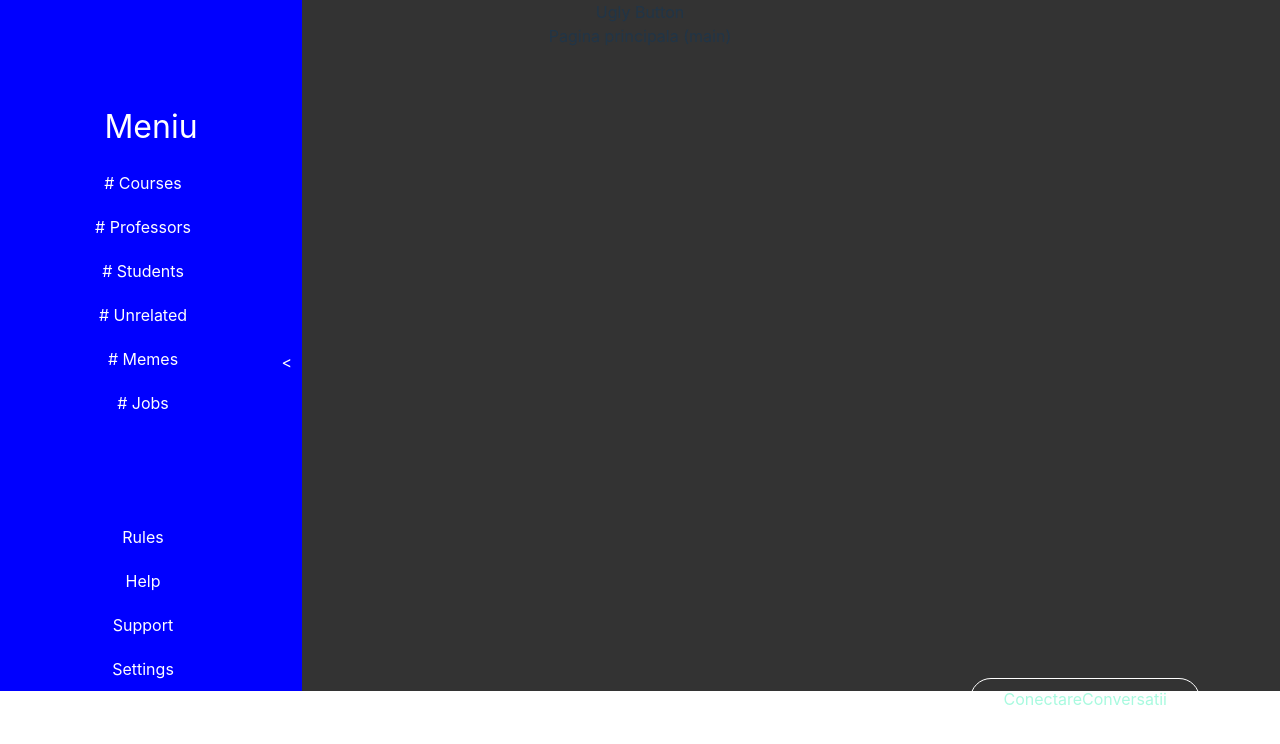
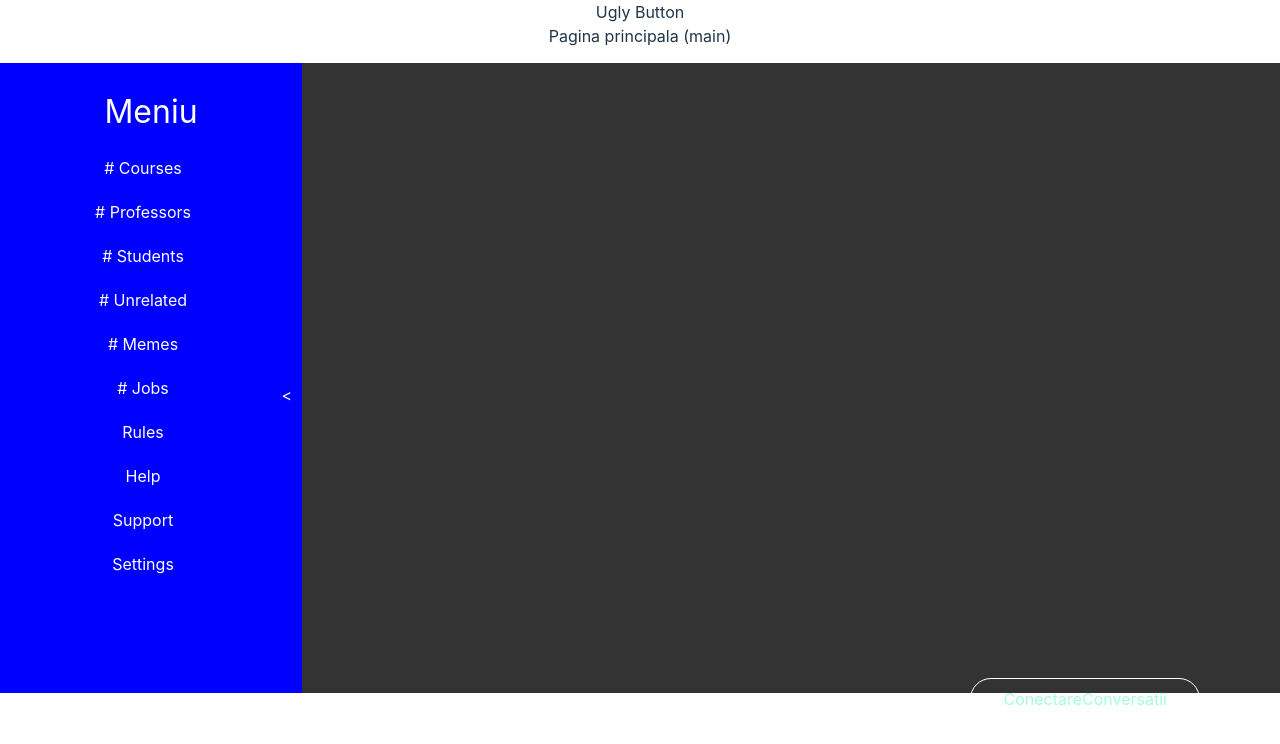
Before and after one commit to FII-2A1-2024/frontend, a React (Vite) app: page / in a window 1280 px wide. Shown: the top 744 px of the page. Built offline with nearby package versions, Linux system fonts and the light colour scheme.

Commit message:
Update Navbar.css

```diff
--- a/src/components/Navbar.css
+++ b/src/components/Navbar.css
@@ -1,13 +1,14 @@
 .navbar {
     background-color: #333;
     color: #fff;
+    margin-top: 65px;
   }
 
   .navbar-container {
     position: sticky;
     padding: 10px;
     width: 302px;
-    height: 100%;
+    height: 630px;
     justify-content: space-between;
     background-color: blue;
     margin-left: 0px;
@@ -15,15 +16,16 @@
   }
 
   .navbar-logo {
-    margin-top: 95px;
+    margin-top: 15px;
     font-size: 2rem;
+    margin-bottom: 10px;
   }
 
   .navbar-toggle {
     display: none;
   }
 
-  .navbar-menu {
+  .categories {
     display: flex;
     list-style: none;
     justify-content: space-between;
@@ -55,14 +57,13 @@
     position: sticky;
     padding: 10px;
     width: 20px;
-    height: 100vh;
-    margin-left: 0px;
+    height: 630px;
     margin-top: -50px;
     background-color:blue;
  }
 
- .settings{
-    margin-top: 90px;
+ .administartiv{
+    margin-top: 30px;
     margin-right: -10px;
     margin-left: -10px;
     display: flex;
```
